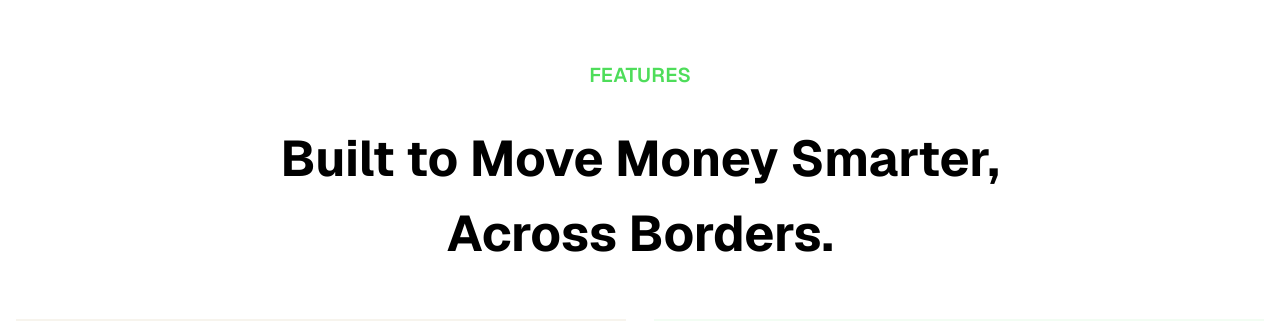
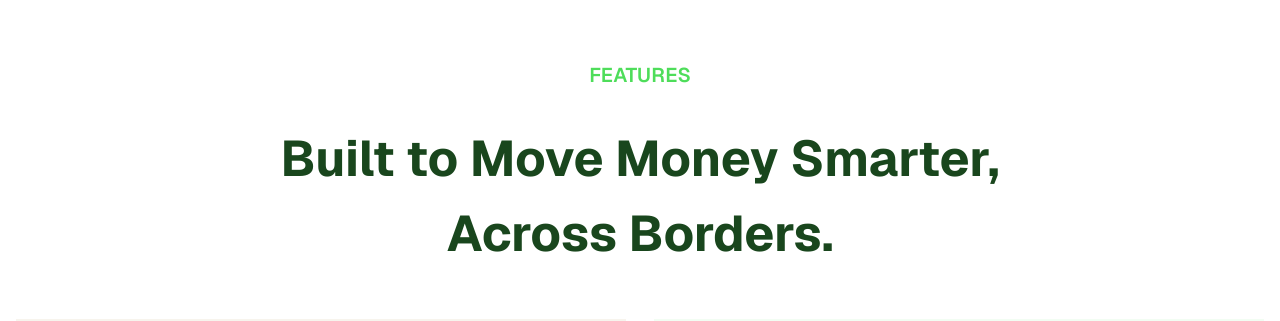
Before and after one commit to pinovx-labs/pinovx-launch-page, a Next.js app: page / in a window 1280 px wide. Shown: the part 1320-1641 px from the top of the page. Built offline with nearby package versions, Linux system fonts and the light colour scheme.

Commit message:
push to feature

```diff
--- a/src/shared/components/home/ComponentHeading.tsx
+++ b/src/shared/components/home/ComponentHeading.tsx
@@ -12,7 +12,7 @@ const ComponentHeading = ({ text, className = "" }: TextProps) => {
   return (
     <motion.h2
       variants={fadeInUp}
-      className={`font-bold font-geist text-[30px] md:text-[50px] text-black ${className}`}
+      className={`font-bold font-geist text-[30px] md:text-[50px]  ${className}`}
     >
       {text}
     </motion.h2>
--- a/src/shared/components/home/ComponentTitle.tsx
+++ b/src/shared/components/home/ComponentTitle.tsx
@@ -6,14 +6,15 @@ import React from "react";
 
 interface textProps {
   text: string;
+  className?:string
 }
 
-const ComponentTitle = ({ text }: textProps) => {
+const ComponentTitle = ({ text, className }: textProps) => {
   return (
     <motion.h2
       variants={fadeInUp}
-      className="font-semibold uppercase font-geist text-lg md:text-xl text-[#4EDD5A]"
-    >
+      className={`font-semibold uppercase font-geist text-lg md:text-xl text-[#4EDD5A]    ${className}`
+ }   >
       {text}
     </motion.h2>
   );
--- a/src/shared/components/home/faqs/FaqsAccordion.tsx
+++ b/src/shared/components/home/faqs/FaqsAccordion.tsx
@@ -11,7 +11,7 @@ import { fadeInUp } from "@/utils/animation";
 
 type Faq = {
   question: string;
-  answer: string;
+  answer: string | React.ReactNode;
 };
 
 type Props = {
@@ -32,7 +32,7 @@ const FaqAccordion = ({ items }: Props) => {
         return (
           <motion.div
             key={index}
-            className="bg-[#19451D] rounded-[15px] px-6 py-[15px] text-white"
+            className="bg-[#19451D] rounded-[15px] px-6 py-[15px] text-white  cursor-pointer"
             variants={fadeInUp}
             initial="hidden"
             whileInView="visible"
--- a/src/shared/components/home/features/Index.tsx
+++ b/src/shared/components/home/features/Index.tsx
@@ -18,10 +18,10 @@ const Feature = () => {
           viewport={{ once: true, amount: 0.3 }}
           className="flex flex-col gap-8  items-center justify-center "
         >
-          <ComponentTitle text="Features" />
+          <ComponentTitle text="Features"  className="text-[#4EDD5A]"/>
           <ComponentHeading
             text="Built to Move Money Smarter, Across Borders."
-            className="max-w-[851px] text-center "
+            className="max-w-[851px] text-center  text-[#19461D] "
           />
         </motion.div>
 
--- a/src/shared/components/home/hero/Hero.tsx
+++ b/src/shared/components/home/hero/Hero.tsx
@@ -8,12 +8,12 @@ import { sponsors } from "../../../../../public/assets/data/sponsors";
 export default function HeroSection() {
   return (
     <main className="w-full  bg-[#19451D]   mt-14 ">
-      <section className="relative w-full " id="home">
+      <section className=" w-full " id="home">
         {/* White space above for content that shoots out */}
 
         {/* Gradient Background */}
         <div
-          className="w-full bg-no-repeat     bg-center bg-contain relative min-h-[750px] md:min-h-[900px]"
+          className="w-full bg-no-repeat     bg-center bg-contain  min-h-[750px] md:min-h-[900px]"
           style={{
             backgroundImage:
               "url(https://res.cloudinary.com/danxk4ua5/image/upload/v1767052953/background_1_if2srs.svg)",
```
